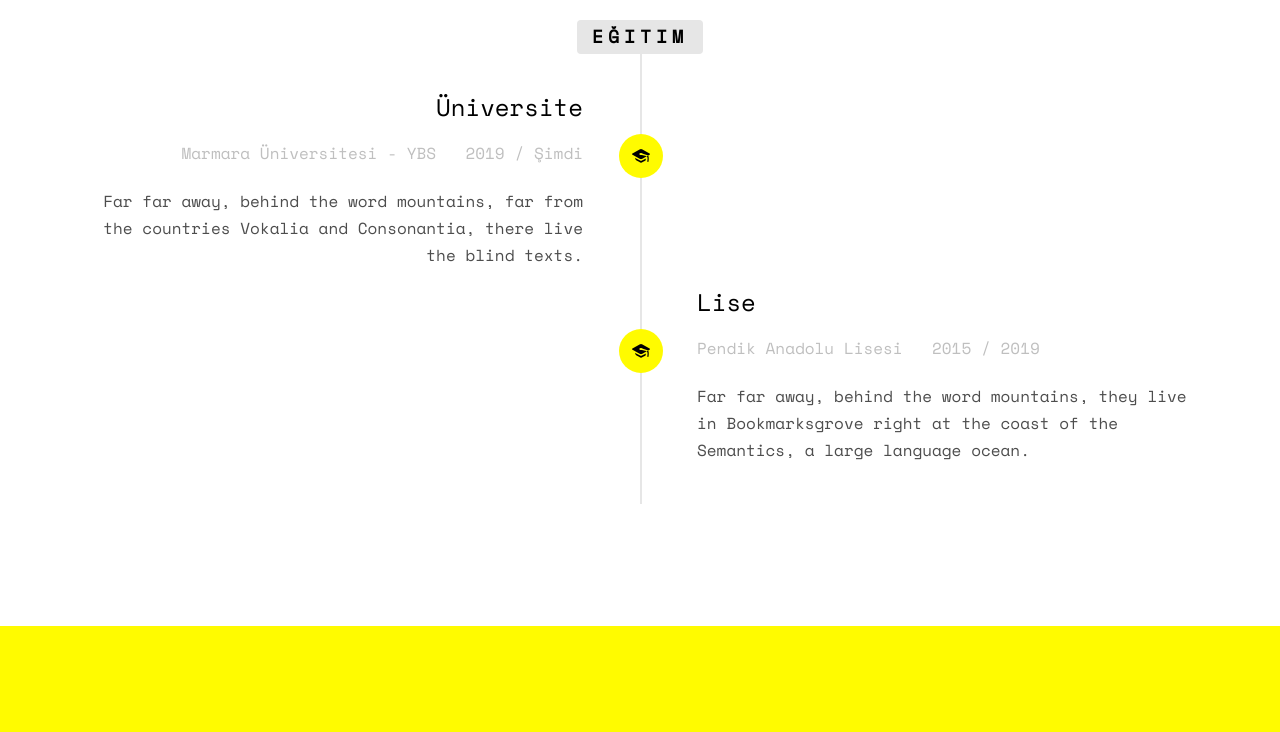
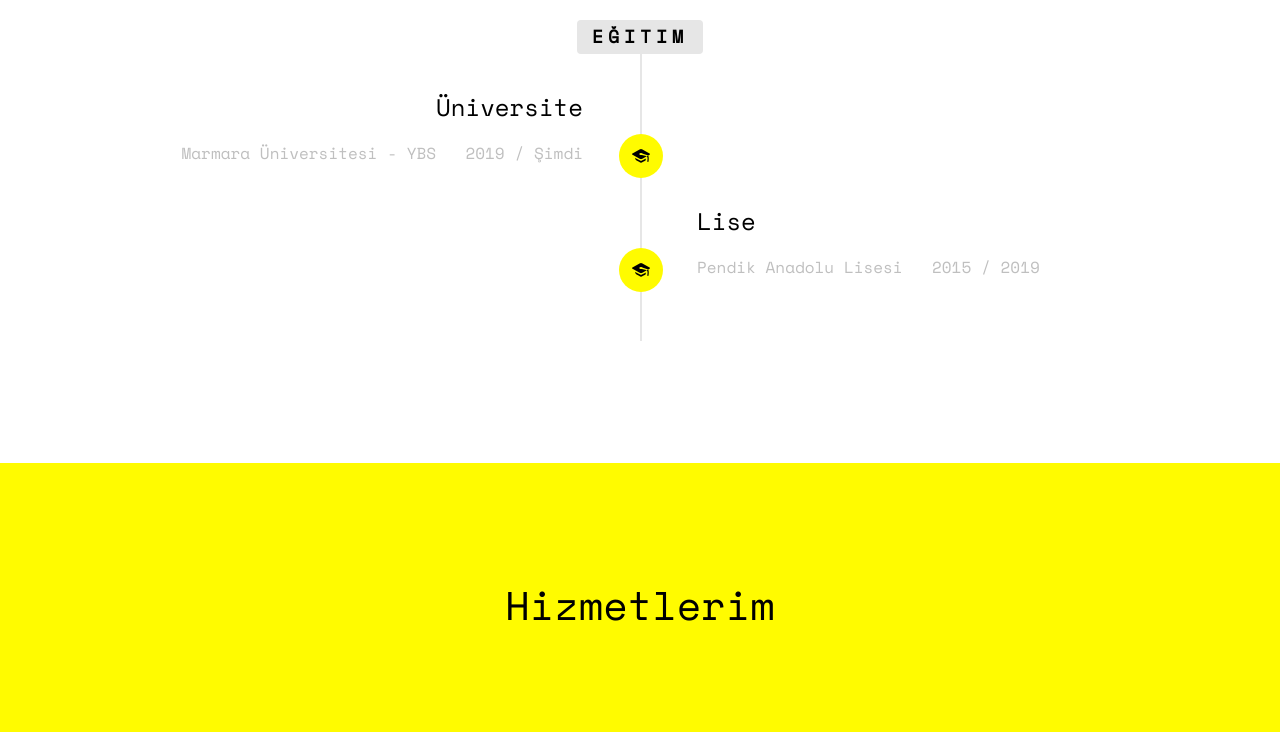
Before and after one commit to ferhatgkce/ferhatgkce.github.io, a plain HTML site: page index.html in a window 1280 px wide. Shown: the part 1702-2434 px from the top of the page. Drawn offline with nearby package versions, Linux system fonts and the light colour scheme; some packages are replaced by stand-ins of ours; no server answers; files whose address does not match are found by name.

Commit message:
Update index.html

```diff
--- a/index.html
+++ b/index.html
@@ -119,7 +119,7 @@
 									<span class="company">Marmara Üniversitesi - YBS&nbsp;&nbsp;&nbsp;2019 / Şimdi</span>
 								</div>
 								<div class="timeline-body">
-									<p>Far far away, behind the word mountains, far from the countries Vokalia and Consonantia, there live the blind texts.</p>
+
 								</div>
 							</div>
 						</li>
@@ -131,7 +131,7 @@
 									<span class="company">Pendik Anadolu Lisesi&nbsp;&nbsp;&nbsp;2015 / 2019</span>
 								</div>
 								<div class="timeline-body">
-									<p>Far far away, behind the word mountains, they live in Bookmarksgrove right at the coast of the Semantics, a large language ocean.</p>
+
 								</div>
 							</div>
 						</li>
```
